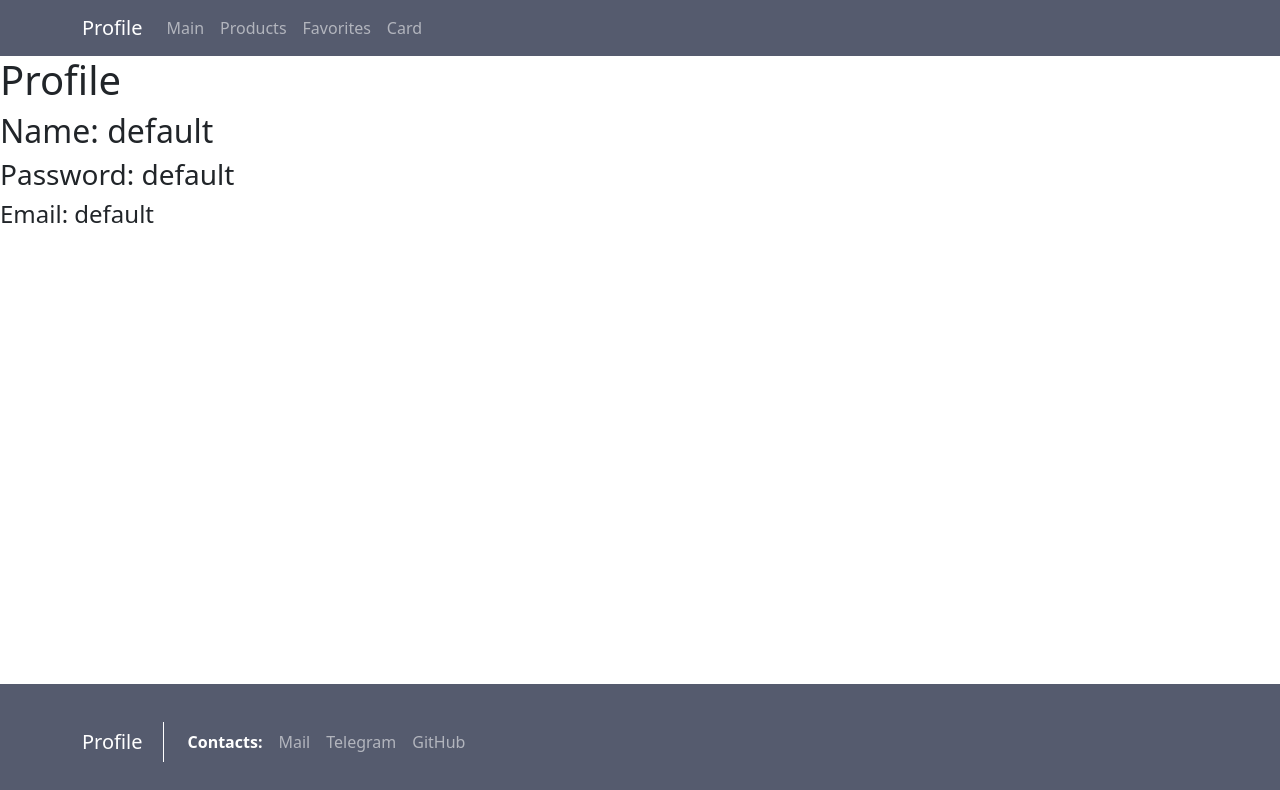
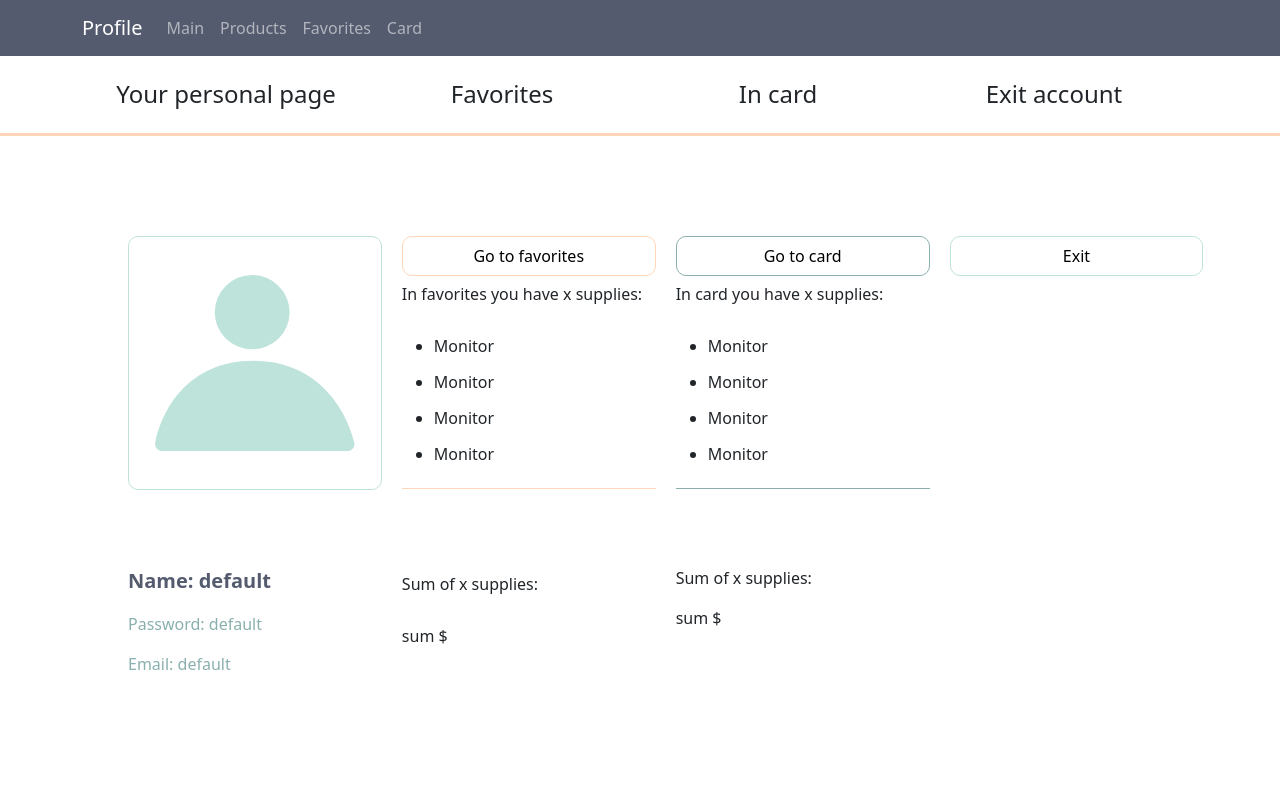
Before and after one commit to FelikMine/WEBDEV, a React (Vite) app: page /profile in a window 1280 px wide. Shown: the top 790 px of the page. Built offline with nearby package versions, Linux system fonts and the light colour scheme; sample sign-in values are in the browser's storage.

Commit message:
add styles in Profile

```diff
--- a/src/pages/Profile.tsx
+++ b/src/pages/Profile.tsx
@@ -1,12 +1,27 @@
 import Header from "../components/Header";
 import Footer from "../components/Footer";
-import { useSelector } from "react-redux";
+import { useSelector, useDispatch} from "react-redux";
+import { setUserData } from "../app/userDataSlice";
 import { RootState } from '../app/store';
+import { Link } from "react-router";
+import image from "../assets/profile_photo.svg"
+import '../styles/Profile.css';
 import '../styles/global.css';
 
 export default function Profile() {
 
     const userData = useSelector((state: RootState) => state.userData);
+    const dispatchData = useDispatch();
+
+    function HandleExit() {
+        localStorage.removeItem('token');
+        dispatchData(setUserData({
+            userName: "default",
+            password: "default",
+            email: "default"
+        }))
+        window.location.reload();
+    }
 
     console.log(userData);
 
@@ -14,14 +29,82 @@ export default function Profile() {
         <>
         <div id="wrapper">
             <Header />
-            <div>
-                <h1> Profile</h1>
-                <h2>Name: {userData.userName}</h2>
-                <h3>Password: {userData.password}</h3>
-                <h4>Email: {userData.email}</h4>
+            <div id="content">
+                <div id="searcher">
+                    <div className="searcher__title d-flex flex-row">
+                        <h1>Your personal page</h1>
+                        <h2> Favorites </h2>
+                        <h2> In card </h2>
+                        <h2> Exit account </h2>
+                    </div>
+                </div>
+
+                <div id="profile">
+
+                    <div className="upper-container d-flex flex-row">
+
+                        <div className="profile__data">
+                            <div className="profile__data__image d-flex align-items-center justify-content-center">
+                                <img src={image} alt="profile photo" />
+                            </div>
+                        </div>
+
+                        <div className="profile__favorites">
+                            <Link to="/favorites"> <button> Go to favorites</button></Link>
+                            <p> In favorites you have x supplies:</p>
+                            <ul>
+                                <li>Monitor</li>
+                                <li>Monitor</li>
+                                <li>Monitor</li>
+                                <li>Monitor</li>
+                            </ul>
+                            <hr className="first-line"/>
+                        </div>
+
+                        <div className="profile__card">
+                            <Link to="/card"> <button> Go to card</button></Link>
+                            <p> In card you have x supplies:</p>
+                            <ul>
+                                <li>Monitor</li>
+                                <li>Monitor</li>
+                                <li>Monitor</li>
+                                <li>Monitor</li>
+                            </ul>
+                            <hr className="last-line"/>
+                        </div>
+
+                        <div className="profile__exit d-flex flex-column">
+                                <button onClick={HandleExit}> Exit</button>
+                        </div>
+                    </div>
+
+                    <div className="bottom-container d-flex flex-row">
+
+                        <div className="profile__person">
+                            <p>Name: {userData.userName}</p>
+                            <p>Password: {userData.password}</p>
+                            <p>Email: {userData.email}</p>
+                        </div>
+
+                        <div className="profile__text">
+                            <p> Sum of x supplies: </p>
+                            <span>sum $</span>
+                        </div>
+
+                        <div>
+                            <p> Sum of x supplies: </p>
+                            <span>sum $</span>
+                        </div>
+
+                        <div>
+
+                        </div>
+                    </div>
+
+                </div>
             </div>
-            <Footer />
-        </div>
-        </>
+        <Footer />
+    </div>
+    </>
     )
 }
--- /dev/null
+++ b/src/styles/Profile.css
@@ -0,0 +1,107 @@
+.searcher__title {
+    gap: 20px;
+    /* margin: 0 min(10rem, 5rem); */
+}
+.searcher__title h2 , .searcher__title h1{
+    text-align: center;
+    vertical-align: middle;
+    width: 20vw;
+    font-weight: 200;
+    font-size: 24px;
+    margin: 0;
+}
+#profile {
+    grid-template-columns: repeat(1, 80vw);
+    display: grid;
+    grid-template-rows: repeat(2, 330px);
+    justify-content: space-around;
+    margin: 100px 0;
+    justify-content: center;
+}
+#profile .upper-container {
+    gap: 20px;
+    justify-content:space-between;
+}
+#profile .bottom-container {
+    gap: 20px;
+    justify-content:space-between;
+}
+#profile button {
+    border-radius: 10px;
+    border: 1.5px solid var(--dark-green);
+    height: 40px;
+    background-color: transparent;
+    padding: 0;
+}
+#profile .profile__favorites button {
+    border: 1.5px solid var(--light-orange);
+}
+#profile .profile__exit button {
+    border: 1.5px solid var(--light-green);
+}
+#profile a , #profile button{
+    width: 100%;
+}
+#profile .profile__card button:hover {
+    background-color: var(--dark-green);
+}
+#profile .profile__favorites button:hover {
+    background-color: var(--light-orange);
+}
+#profile .profile__exit button:hover {
+    background-color: var(--light-green);
+}
+
+#profile .profile__card button:active {
+    background-color: transparent;
+}
+#profile .profile__favorites button:active {
+    background-color:transparent;
+}
+#profile .profile__exit button:active {
+    background-color: transparent;
+}
+.profile__card, .profile__favorites, .profile__data, .profile__exit  {
+    /* height: 280px; */
+    aspect-ratio: 1/1.3;
+}
+#profile .bottom-container > div {
+    aspect-ratio: 1/1.3;
+}
+.profile__data__image {
+    border-radius: 10px;
+    width: 100%;
+    max-width: 330px;
+    max-height: 330px;
+    aspect-ratio: 1/1;
+    border: 1px solid var(--light-green);
+}
+.profile__data__image img {
+    width: 80%;
+}
+.profile__person p {
+    color: var(--dark-green);
+    font-size: 1rem;
+    font-weight: 400;
+}
+.profile__person p:first-of-type {
+    color: var(--dark-grey);
+    font-size: 1.25rem;
+    font-weight: bold;
+}
+.profile__person p:last-of-type {
+   overflow-x: auto;
+}
+.profile__favorites, .profile__text, .profile__card {
+    line-height: 2.25rem;
+}
+#profile .first-line {
+    border-top: 1.5px solid var(--light-orange);
+    opacity: 1;
+    margin-top: 0;
+}
+#profile .last-line {
+    border-top: 1.5px solid var(--dark-green);
+    opacity: 1;
+    margin-top: 0;
+}
```
Also changed, not shown: src/assets/profile_photo.svg (added).
